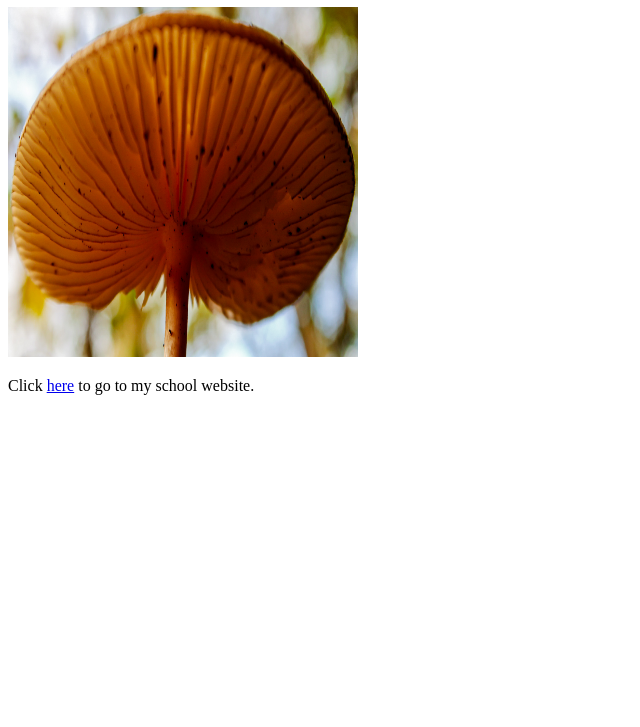
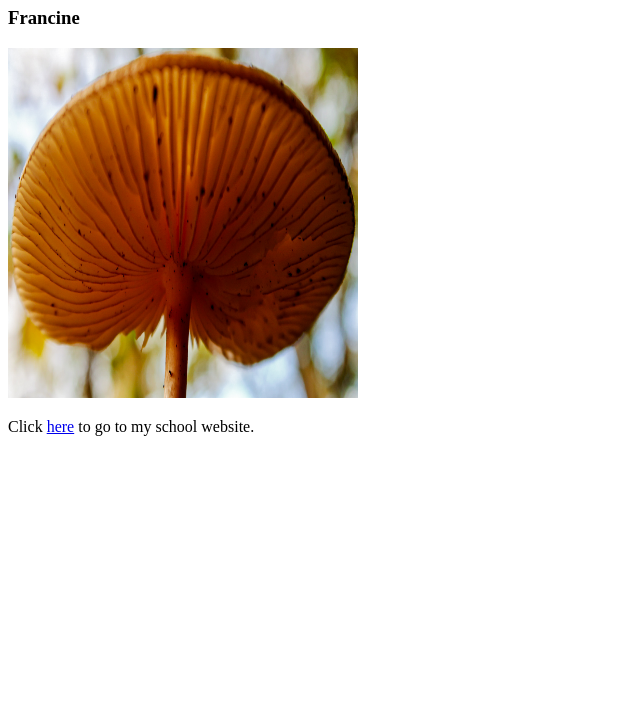
Before and after one commit to francinevb/prj4-chapter-3, a plain HTML site: page index.html in a window 1280 px wide. Shown: the part 73-800 px from the top of the page, without its empty margins (0-640 px from the left). Drawn offline with Linux system fonts and the light colour scheme.

Commit message:
Update index.html

```diff
--- a/index.html
+++ b/index.html
@@ -6,6 +6,7 @@
 </head>
 <body>
 	<h1> This is my new website!</h1>
+	<h3> Francine </h3>
 	<img src="images/mushroom.jpg" alt="an orange mushroom" style="width:350px;height:350px;">
 	<p> Click <a href="https://www.buas.nl/"> here</a> to go to my school website.</p>
 </body>
```
